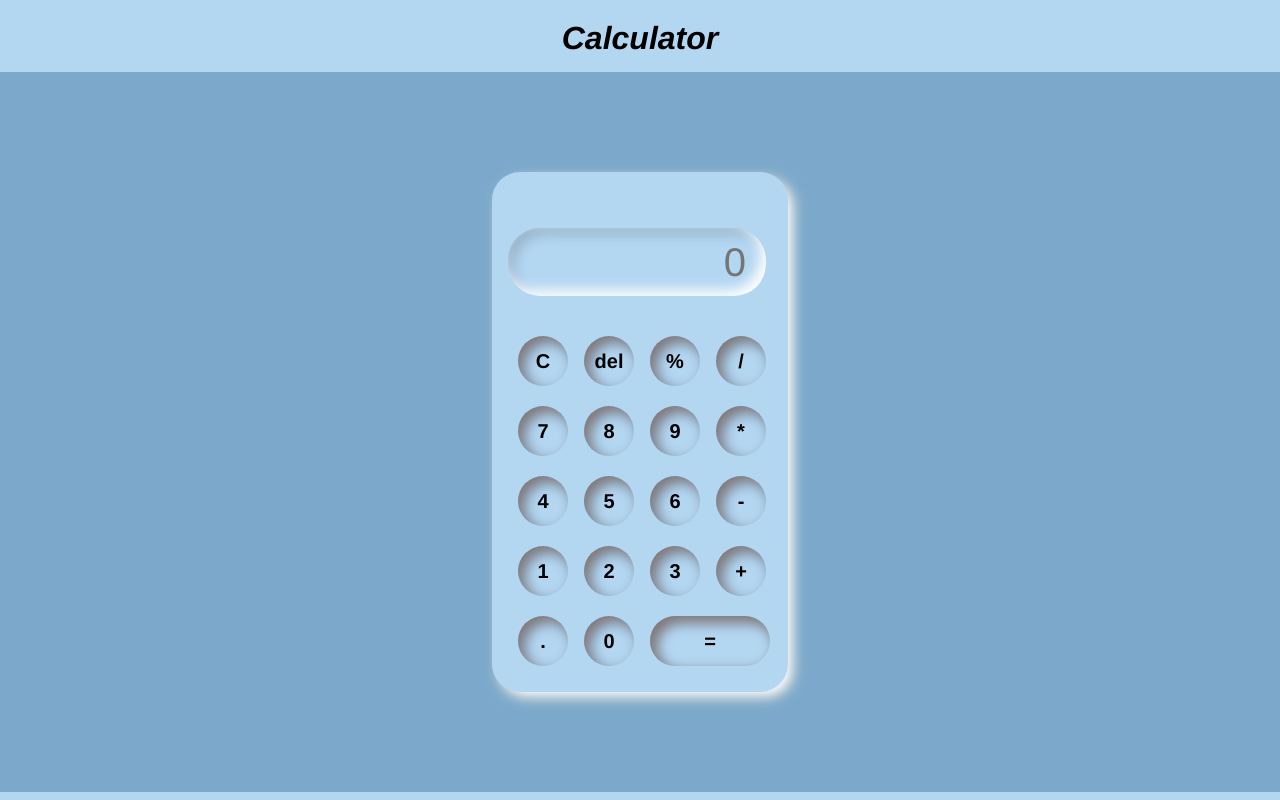
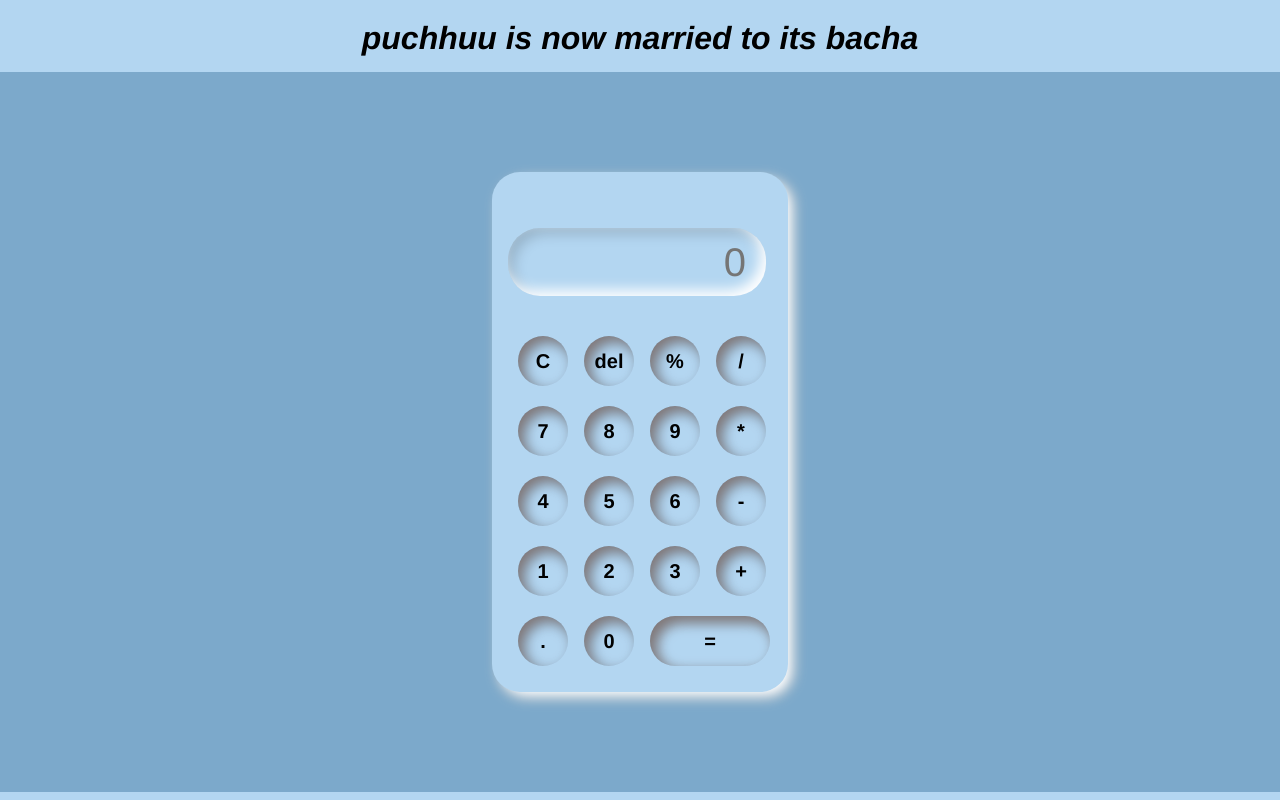
Before and after one commit to devilking0/OIBSIP, a plain HTML site: page task1/index.html in a window 1280 px wide. Drawn offline with Linux system fonts and the light colour scheme.

Commit message:
Update index.html

```diff
--- a/task1/index.html
+++ b/task1/index.html
@@ -6,7 +6,7 @@
 
   </head>
   <body>
-    <h1 >Calculator</h1>
+    <h1 >puchhuu is now married to its bacha</h1>
     <div class="container">
 
       <div class = "calculator">
```
